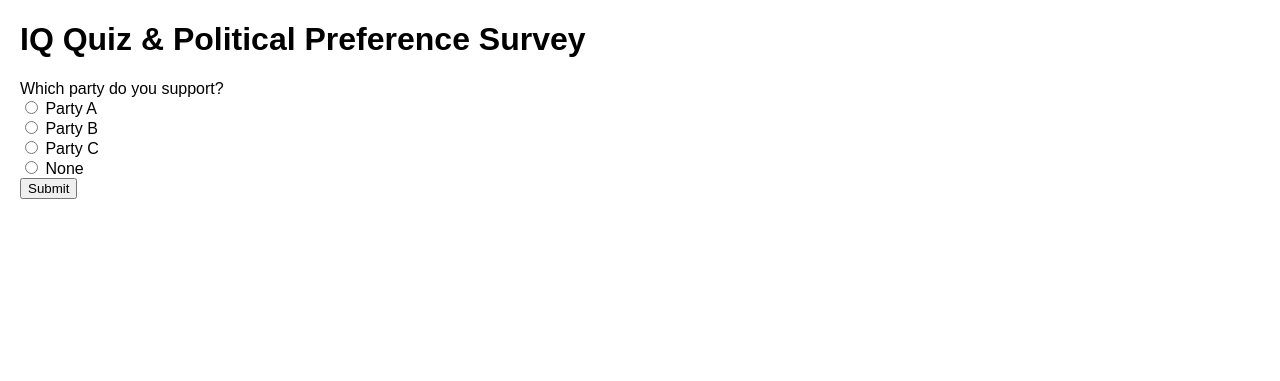
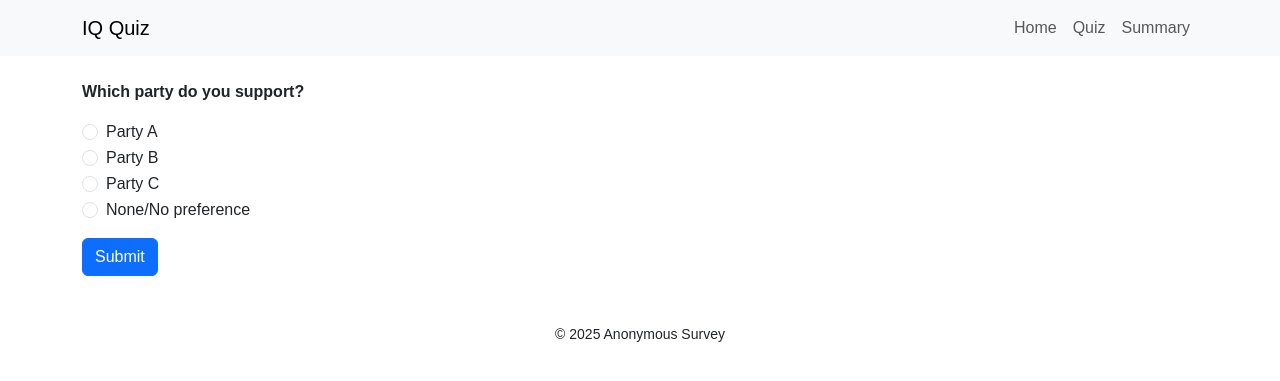
Before and after one commit to AKovacs555/IQtestWithPoliticalPreference, a Flask app: page /survey in a window 1280 px wide. Shown: the top 381 px of the page. Run offline with Flask 3, Linux system fonts and the light colour scheme.

Commit message:
Enhance UI, sharing, and summary

```diff
--- a/app.py
+++ b/app.py
@@ -5,14 +5,21 @@ from wtforms.validators import InputRequired
 from flask_sqlalchemy import SQLAlchemy
 from datetime import datetime
 import os
+import urllib.parse
 
 app = Flask(__name__)
 app.config['SECRET_KEY'] = os.environ.get('SECRET_KEY', 'devkey')
-app.config['SQLALCHEMY_DATABASE_URI'] = 'sqlite:///responses.db'
+app.config['SQLALCHEMY_DATABASE_URI'] = os.environ.get('DATABASE_URL', 'sqlite:///responses.db')
 app.config['SQLALCHEMY_TRACK_MODIFICATIONS'] = False
+app.config['DEBUG'] = bool(os.environ.get('FLASK_DEBUG'))
+app.config['ENABLE_ANALYTICS'] = os.environ.get('ENABLE_ANALYTICS', '0') == '1'
 
 csrf = CSRFProtect(app)
 db = SQLAlchemy(app)
+
+@app.context_processor
+def inject_config():
+    return dict(config=app.config, datetime=datetime)
 
 class Response(db.Model):
     id = db.Column(db.Integer, primary_key=True)
@@ -49,16 +56,19 @@ QUIZ_QUESTIONS = [
     }
 ]
 
-PARTIES = ['Party A', 'Party B', 'Party C', 'None']
+PARTIES = ['Party A', 'Party B', 'Party C', 'None/No preference']
 
 class PartyForm(FlaskForm):
     party = RadioField('Which party do you support?', choices=[(p, p) for p in PARTIES],
                        validators=[InputRequired()])
     submit = SubmitField('Submit')
 
-@app.before_first_request
+
 def create_tables():
-    db.create_all()
+    with app.app_context():
+        db.create_all()
+
+create_tables()
 
 @app.route('/')
 def index():
@@ -96,12 +106,13 @@ def result():
     result = session.get('last_result')
     if not result:
         return redirect(url_for('index'))
-    tweet_text = (
-        f"I scored {result['score']} on this quick IQ quiz and support {result['party']}! Try it yourself"
+    text = (
+        f"I scored {result['score']} on this quick IQ quiz and support {result['party']}! Try it yourself:"
     )
-    tweet_url = "https://twitter.com/intent/tweet?text=" + request.host_url + \
-        url_for('index')
-    return render_template('result.html', result=result, tweet_text=tweet_text)
+    url = url_for('index', _external=True)
+    params = urllib.parse.urlencode({"text": text, "url": url})
+    tweet_url = f"https://twitter.com/intent/tweet?{params}"
+    return render_template('result.html', result=result, tweet_url=tweet_url)
 
 @app.route('/summary')
 def summary():
--- a/static/style.css
+++ b/static/style.css
@@ -1,2 +1 @@
-body { font-family: Arial, sans-serif; margin: 20px; }
-header { margin-bottom: 20px; }
+body { font-family: Arial, sans-serif; }
--- a/templates/base.html
+++ b/templates/base.html
@@ -2,16 +2,49 @@
 <html lang="en">
 <head>
     <meta charset="utf-8">
+    <meta name="viewport" content="width=device-width, initial-scale=1">
+    <meta name="description" content="A quick IQ quiz with political preference survey. Results are anonymous.">
+    <meta property="og:title" content="IQ Quiz & Political Preference Survey">
+    <meta property="og:description" content="Take a short IQ quiz and share your political preference anonymously.">
+    <meta property="og:url" content="{{ url_for('index', _external=True) }}">
     <title>IQ Quiz & Political Preference</title>
+    <link href="https://cdn.jsdelivr.net/npm/bootstrap@5.3.0/dist/css/bootstrap.min.css" rel="stylesheet">
     <link rel="stylesheet" href="{{ url_for('static', filename='style.css') }}">
     <script src="https://cdn.jsdelivr.net/npm/chart.js"></script>
 </head>
 <body>
-    <header>
-        <h1>IQ Quiz & Political Preference Survey</h1>
+    <header class="mb-4">
+        <nav class="navbar navbar-expand-lg navbar-light bg-light">
+            <div class="container">
+                <a class="navbar-brand" href="{{ url_for('index') }}">IQ Quiz</a>
+                <button class="navbar-toggler" type="button" data-bs-toggle="collapse" data-bs-target="#nav" aria-controls="nav" aria-label="Toggle navigation">
+                    <span class="navbar-toggler-icon"></span>
+                </button>
+                <div class="collapse navbar-collapse" id="nav">
+                    <ul class="navbar-nav ms-auto">
+                        <li class="nav-item"><a class="nav-link" href="{{ url_for('index') }}">Home</a></li>
+                        <li class="nav-item"><a class="nav-link" href="{{ url_for('quiz') }}">Quiz</a></li>
+                        <li class="nav-item"><a class="nav-link" href="{{ url_for('summary') }}">Summary</a></li>
+                    </ul>
+                </div>
+            </div>
+        </nav>
     </header>
-    <main>
+    <main class="container mb-5">
         {% block content %}{% endblock %}
     </main>
+    <footer class="text-center mb-4">
+        <p class="small">&copy; {{ datetime.utcnow().year }} Anonymous Survey</p>
+    </footer>
+
+    {# Optional ad script placeholder - enable when ready #}
+    {# <script src="https://example.com/ads.js"></script> #}
+
+    {% if config.ENABLE_ANALYTICS %}
+    <!-- Analytics script placeholder -->
+    <script>/* analytics script goes here */</script>
+    {% endif %}
+
+    <script src="https://cdn.jsdelivr.net/npm/bootstrap@5.3.0/dist/js/bootstrap.bundle.min.js"></script>
 </body>
 </html>
--- a/templates/survey.html
+++ b/templates/survey.html
@@ -2,10 +2,15 @@
 {% block content %}
 <form method="post">
     {{ form.hidden_tag() }}
-    {{ form.party.label }}<br>
-    {% for subfield in form.party %}
-    <label>{{ subfield() }} {{ subfield.label.text }}</label><br>
-    {% endfor %}
-    {{ form.submit() }}
+    <div class="mb-3">
+        <p class="fw-bold">{{ form.party.label.text }}</p>
+        {% for subfield in form.party %}
+        <div class="form-check">
+            {{ subfield(class_='form-check-input', id=subfield.id) }}
+            <label class="form-check-label" for="{{ subfield.id }}">{{ subfield.label.text }}</label>
+        </div>
+        {% endfor %}
+    </div>
+    {{ form.submit(class_='btn btn-primary') }}
 </form>
 {% endblock %}
```
Also changed, not shown: templates/index.html (+5 -2 lines), templates/quiz.html (+13 -7 lines), templates/result.html (+6 -4 lines), templates/summary.html (+28 -4 lines), README.md.
